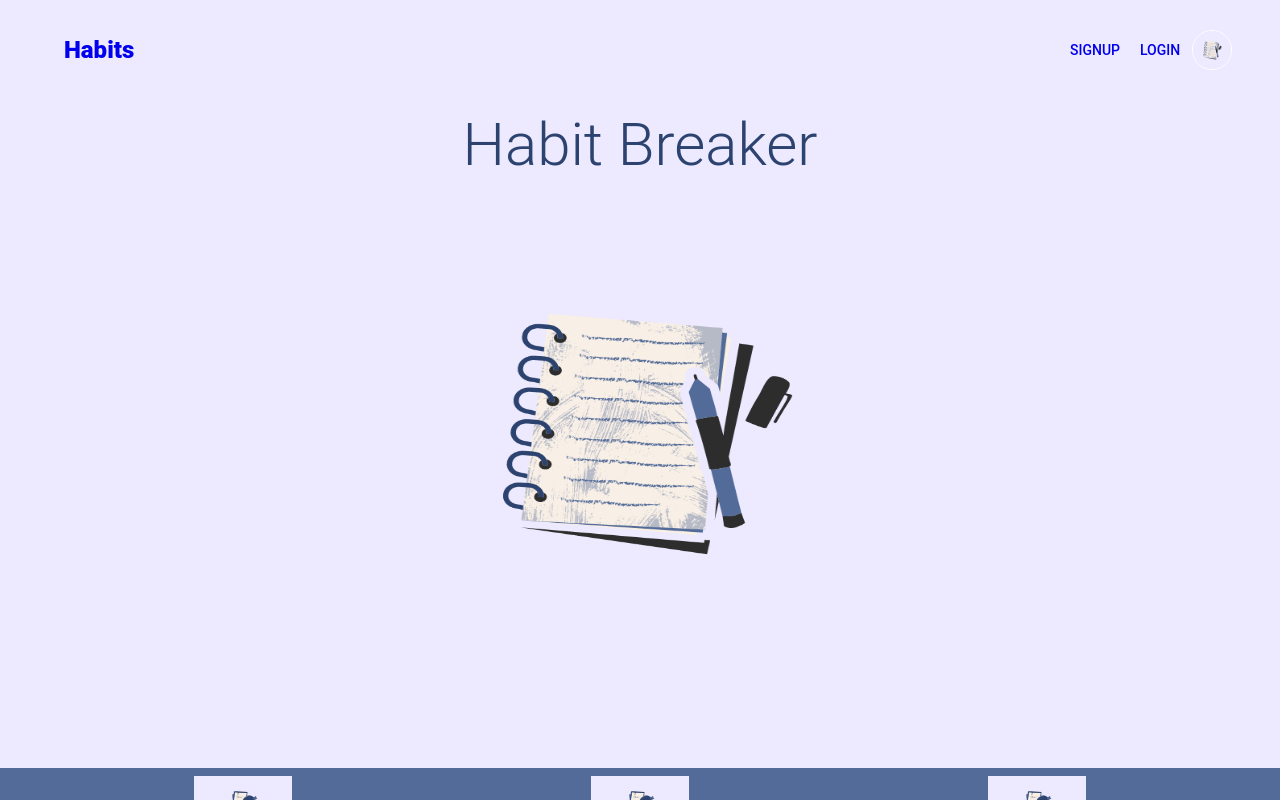
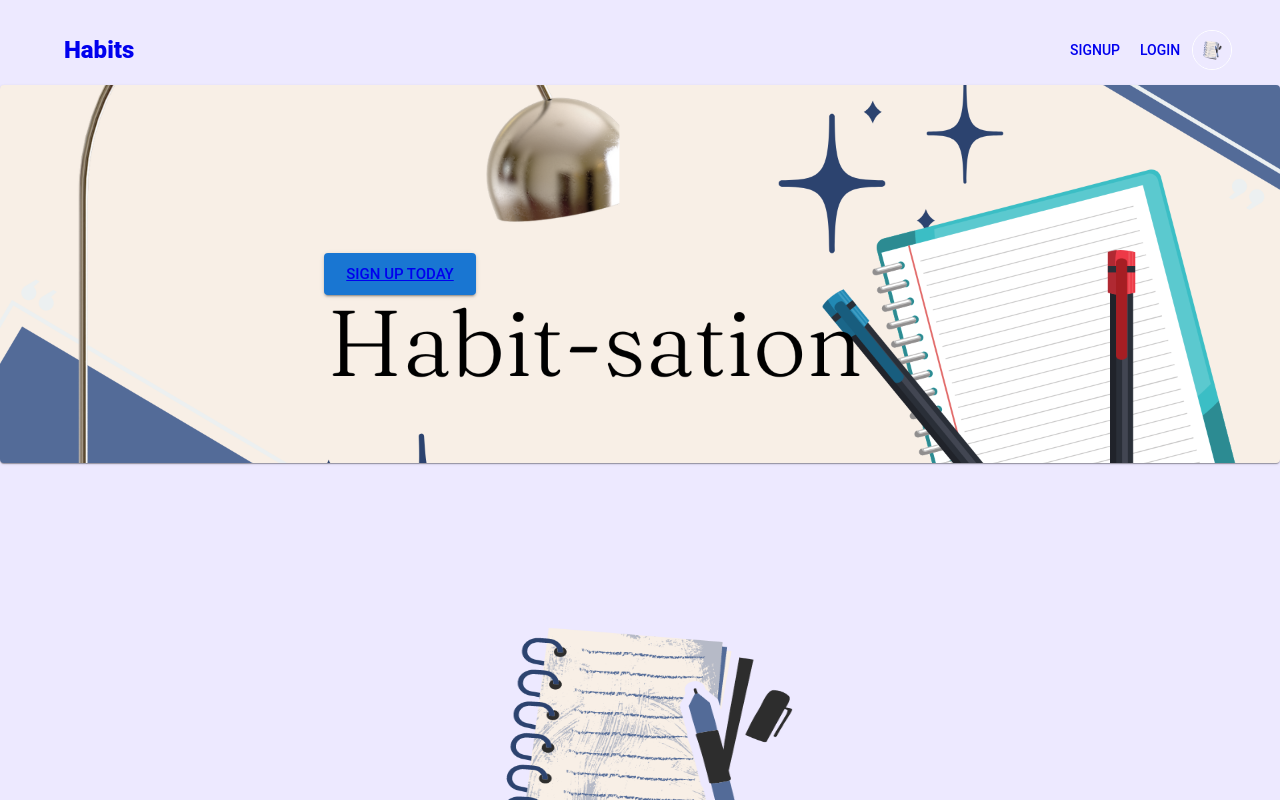
Before and after one commit to vmaineng/Habit-2023, a React (Create React App) app in the folder client/: page / in a window 1280 px wide. Shown: the top 800 px of the page. Built offline with nearby package versions, Linux system fonts and the light colour scheme.

Commit message:
centered button

```diff
--- a/client/src/pages/Landingpage.js
+++ b/client/src/pages/Landingpage.js
@@ -3,13 +3,19 @@ import Navbar from "../components/Navbar";
 import Container from "@mui/material/Container";
 import Box from "@mui/material/Box";
 import Purple from "../assets/purple.png";
+import Banner from "../assets/banner.png"
+import Goal from "../assets/goal.png"
 import Typography from "@mui/material/Typography";
 import Button from "@mui/material/Button";
 import Grid from "@mui/material/Grid";
 import Note from "../assets/note.png";
-import Goal from "../assets/goal.png";
 import { useTheme } from "@mui/material/styles";
 import Footer from "../components/Footer";
+
+import CardActionArea from '@mui/material/CardActionArea';
+import Paper from '@mui/material/Paper';
+import { Link } from "react-router-dom";
+
 
 function Landingpage() {
   let theme = useTheme();
@@ -25,6 +31,52 @@ function Landingpage() {
     <div>
       <Navbar />
 
+      <Paper
+      sx={{
+        position: 'relative',
+        backgroundColor: 'grey.800',
+        color: '#fff',
+        mb: 4,
+        backgroundSize: 'cover',
+        backgroundRepeat: 'no-repeat',
+        backgroundPosition: 'center',
+        backgroundImage: `url(${Banner})`,
+      }}
+    >
+      {/* Increase the priority of the hero background image */}
+      {<img style={{ display: 'none' }} src={Banner} alt={Banner} />}
+      <Box
+        sx={{
+          position: 'absolute',
+          top: 0,
+          bottom: 0,
+          right: 0,
+          left: 0,
+        }}
+      />
+      <Grid container>
+        <Grid item md={6}>
+        {/* <CardActionArea component="a" link={"/forward"}> */}
+          <Box
+            sx={{
+              position: 'relative',
+              p: { xs: 15, md: 20},
+              pr: { md: 0 },
+            }}
+          >
+            <Box textAlign='center' m={1}>
+           <Button variant="contained" size="large">
+                <Link to="/signup">Sign up Today</Link>
+              </Button>
+              </Box>
+
+          </Box>
+          {/* </CardActionArea> */}
+        </Grid>
+      </Grid>
+    </Paper>
+
+
       <Container
         sx={{
           mt: 3,
@@ -36,27 +88,8 @@ function Landingpage() {
       >
         <Grid container spacing={2}>
           <Grid item xs={12}>
-            {/* <Box
-              sx={{
-                position: "absolute",
-                left: 0,
-                right: 0,
-                top: 0,
-                bottom: 0,
-                backgroundColor: "common.black",
-                opacity: 0.5,
-                zIndex: -1,
-              }}
-            /> */}
 
-            <Typography
-              color="inherit"
-              align="center"
-              variant="h2"
-              marked="center"
-            >
-              Habit Breaker
-            </Typography>
+
             <img src={Purple} alt="wonder" width="1100" height="500" />
           </Grid>
         </Grid>
```
Also changed, not shown: client/src/assets/banner.png (added).
